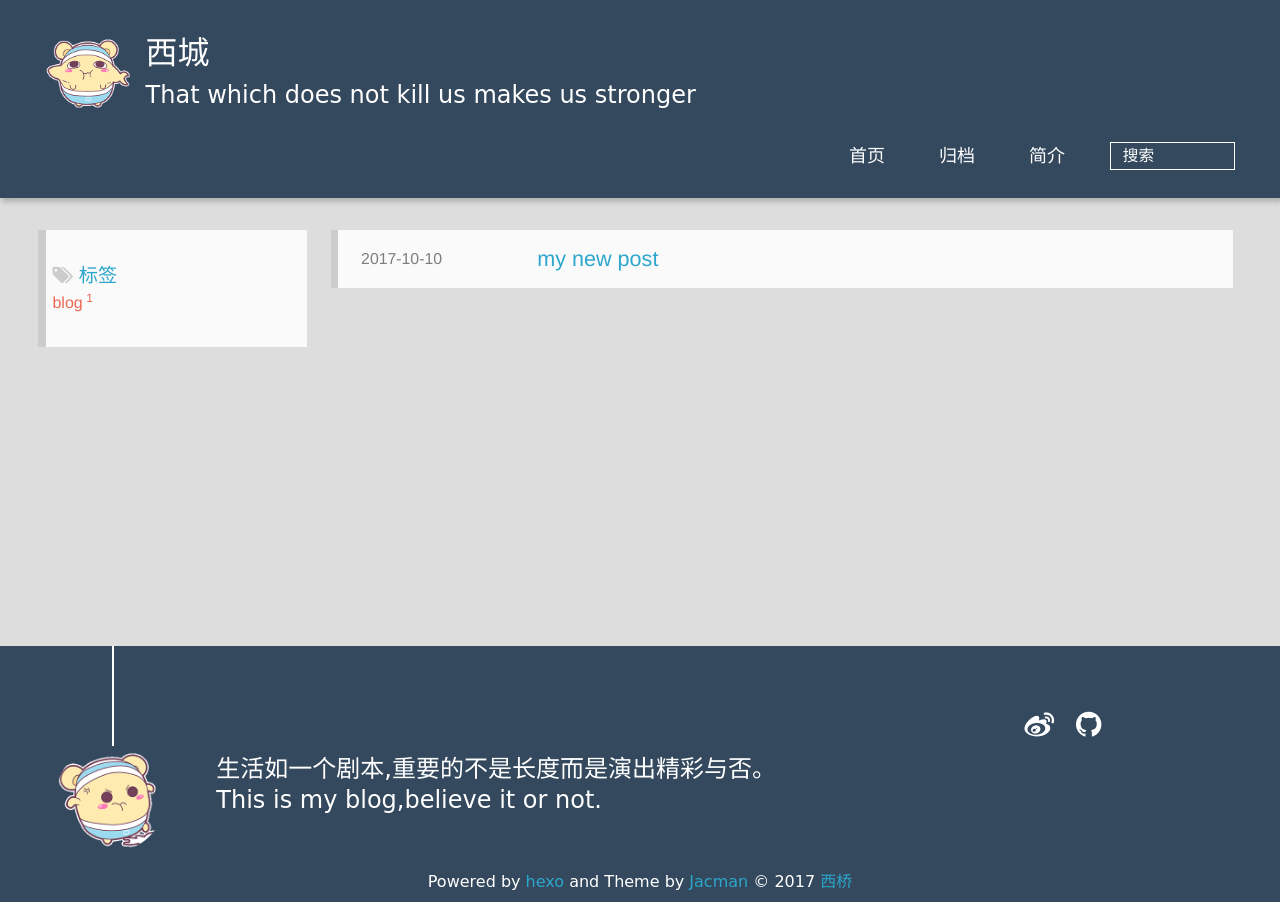
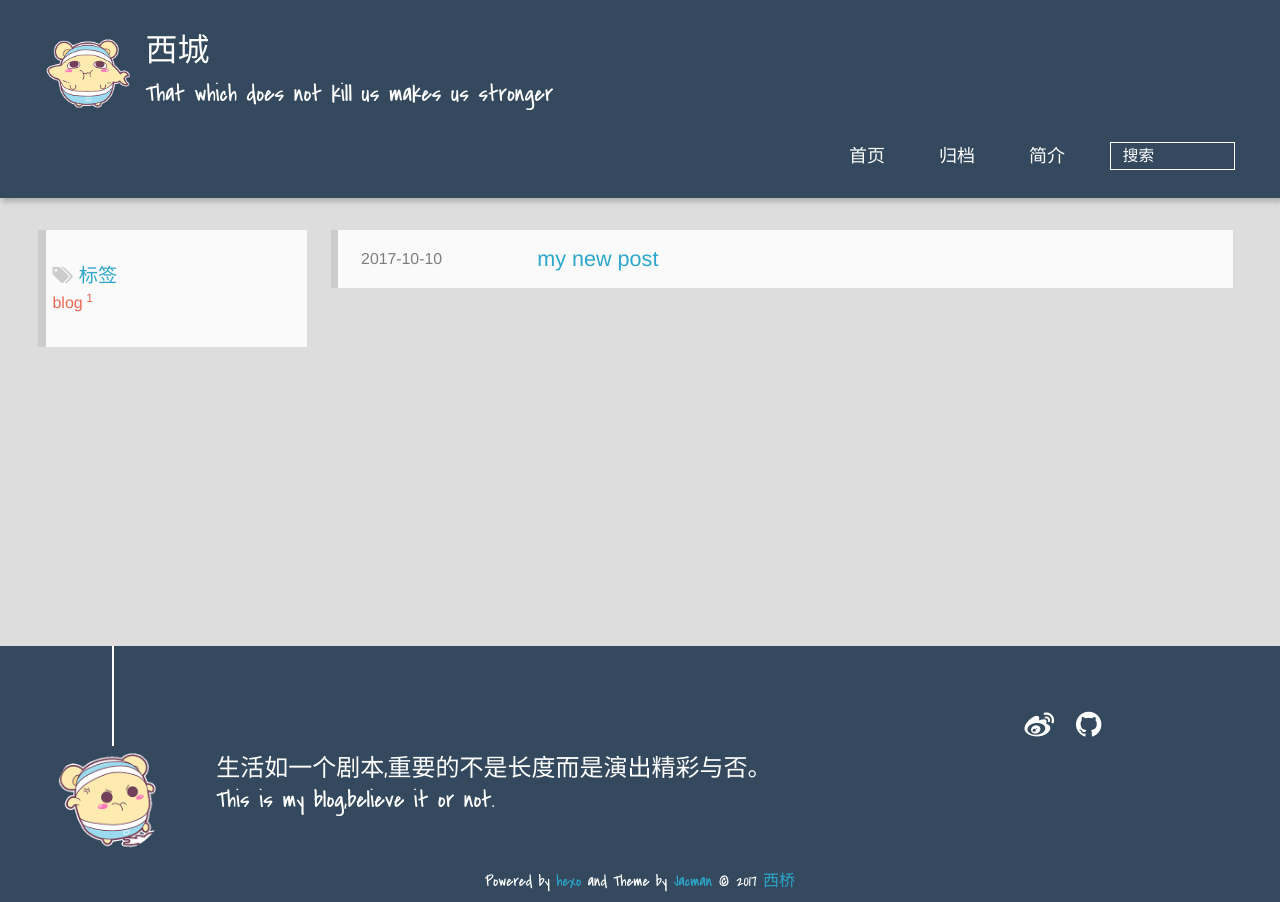
Before and after one commit to Y2Say/y-blueberry.github.io, a plain HTML site: page tags/index.html in a window 1280 px wide. Drawn offline with Linux system fonts and the light colour scheme; a script that the page names is missing.

Commit message:
Site updated: 2017-10-12 11:21:41

```diff
--- a/css/style.css
+++ b/css/style.css
@@ -91,7 +91,7 @@ a img {
 }
 /* custom Font*/
 @font-face {
-  font-family: "covered_by_your_graceregular", cursive;
+  font-family: "covered_by_your_graceregular";
   font-weight: normal;
   font-style: normal;
   src: url("../font/coveredbyyourgrace-webfont.eot");
@@ -453,7 +453,7 @@ body >header a {
 }
 #textlogo h1.site-name {
   width: 86%;
-  font-family: "covered_by_your_graceregular", cursive;
+  font-family: "covered_by_your_graceregular";
   font-size: 140%;
   line-height: 1.5;
   -webkit-font-smoothing: antialiased;
@@ -472,7 +472,7 @@ body >header a {
 #textlogo h2.blog-motto {
   font-size: 0.7em;
   font-weight: normal;
-  font-family: "covered_by_your_graceregular", cursive;
+  font-family: "covered_by_your_graceregular";
 }
 @media only screen and (min-width: 768px) {
   #textlogo h2.blog-motto {
@@ -1977,7 +1977,7 @@ footer {
   }
 }
 .info {
-  font-family: "covered_by_your_graceregular", cursive;
+  font-family: "covered_by_your_graceregular";
   -webkit-font-smoothing: antialiased;
   -moz-osx-font-smoothing: grayscale;
   font-size: 150%;
@@ -2079,7 +2079,7 @@ footer {
 .copyright {
   -webkit-font-smoothing: antialiased;
   -moz-osx-font-smoothing: grayscale;
-  font-family: "covered_by_your_graceregular", cursive;
+  font-family: "covered_by_your_graceregular";
   width: 100%;
   color: #fff;
   text-align: center;
```
